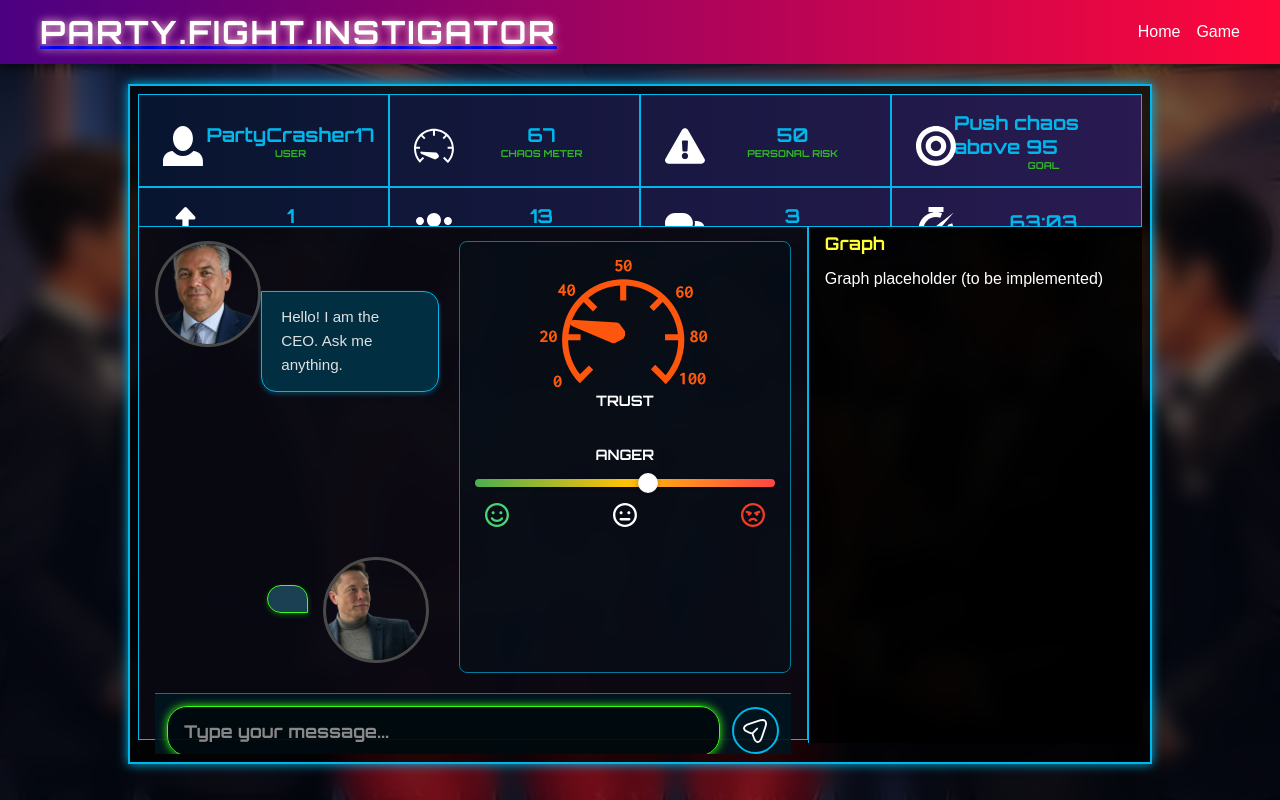
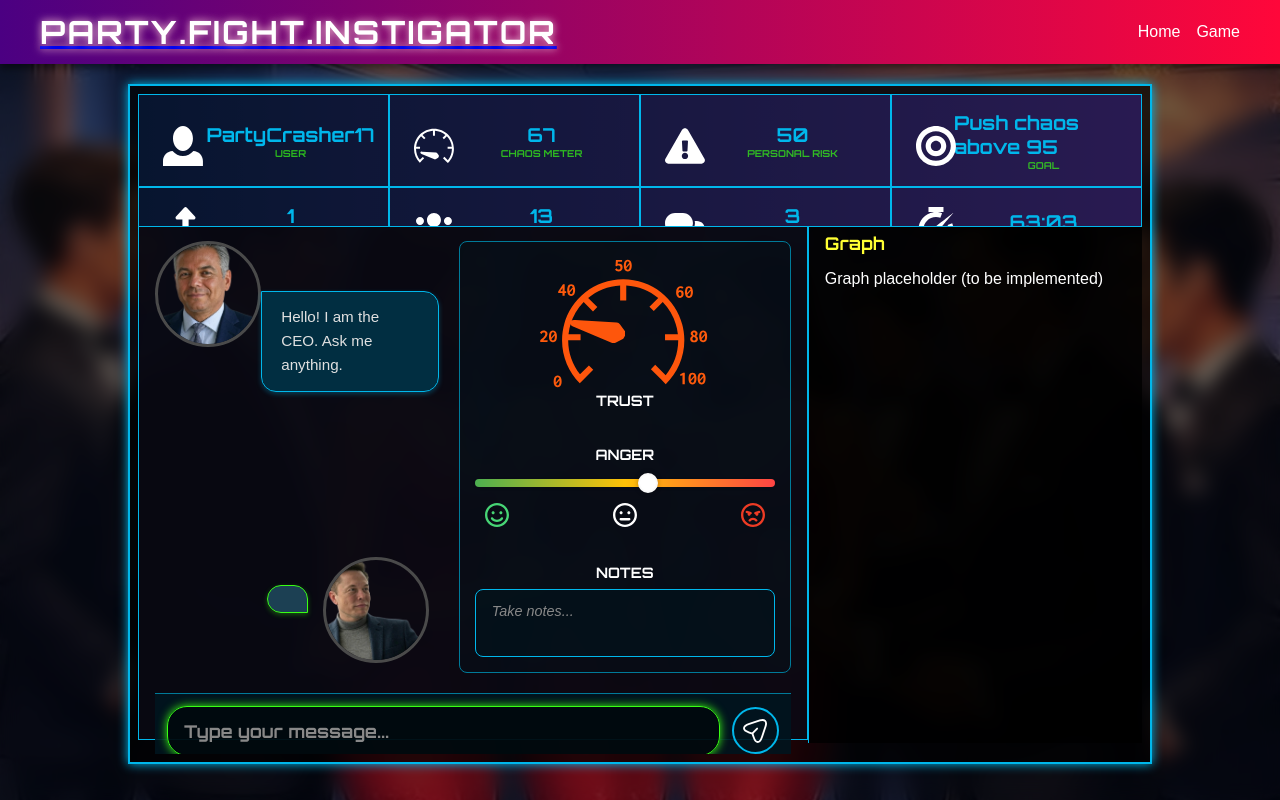
Before and after one commit to FedyaS/PartyFightInstigator, a React (Vite) app in the folder frontend/: page /game in a window 1280 px wide. Built offline with nearby package versions, Linux system fonts and the light colour scheme.

Commit message:
add PlayerNotes

```diff
--- a/frontend/src/components/ConversationView.jsx
+++ b/frontend/src/components/ConversationView.jsx
@@ -3,6 +3,7 @@ import './ConversationView.css';
 import Dial from './Dial.jsx';
 import EmotionBar from './EmotionBar.jsx';
 import VoiceDotCone from './VoiceDotCone.jsx';
+import PlayerNotes from './PlayerNotes.jsx';
 
 function ConversationView() {
   const inputRef = useRef(null);
@@ -84,6 +85,7 @@ function ConversationView() {
           <div className='anger-bar-section'>
             <EmotionBar angerLevel={angerLevel} />
           </div>
+          <PlayerNotes />
         </div>
       </div>
 
--- /dev/null
+++ b/frontend/src/components/PlayerNotes.css
@@ -0,0 +1,41 @@
+.player-notes-container {
+  display: flex;
+  flex-direction: column;
+  width: 100%;
+  height: 100%; /* Make it fill available space in parent */
+  gap: 8px; /* Space between label and textarea */
+}
+
+.player-notes-label {
+  font-size: 0.9em;
+  color: #ffffff;
+  font-weight: bold;
+  text-transform: uppercase;
+  font-family: 'Orbitron', sans-serif; /* Futuristic font */
+  text-align: center; /* Center the label */
+}
+
+.player-notes-input {
+  flex-grow: 1; /* Allow textarea to fill available vertical space */
+  width: 100%;
+  padding: 0.8rem 1rem;
+  border: 1px solid #00b7eb; /* Neon blue border */
+  border-radius: 8px; /* Slightly rounded corners */
+  background-color: rgba(0, 20, 30, 0.5); /* Partially transparent blueish, matching theme */
+  color: #e0e0e0; /* Light grey text */
+  font-size: 0.9rem; /* Slightly smaller than chat input */
+  font-family: 'Arial', sans-serif;
+  resize: none; /* Disable manual resizing by user */
+  box-sizing: border-box; /* Ensure padding and border are included in width/height */
+}
+
+.player-notes-input::placeholder {
+  color: #888;
+  font-style: italic;
+}
+
+.player-notes-input:focus {
+  outline: none;
+  border-color: #39ff14; /* Neon green focus, consistent with chat input */
+  box-shadow: 0 0 8px #39ff14;
+}
--- /dev/null
+++ b/frontend/src/components/PlayerNotes.jsx
@@ -0,0 +1,20 @@
+import React, { useState } from 'react';
+import './PlayerNotes.css';
+
+function PlayerNotes() {
+  const [notes, setNotes] = useState('');
+
+  return (
+    <div className="player-notes-container">
+      <div className="player-notes-label">NOTES</div>
+      <textarea
+        className="player-notes-input"
+        value={notes}
+        onChange={(e) => setNotes(e.target.value)}
+        placeholder="Take notes..."
+      />
+    </div>
+  );
+}
+
+export default PlayerNotes;
```
